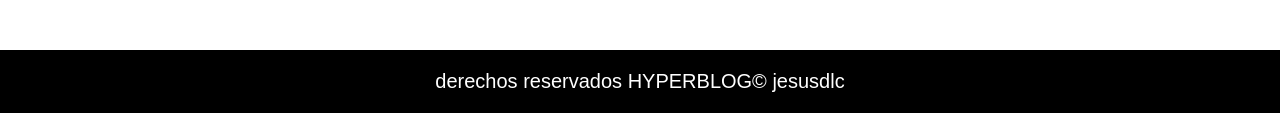
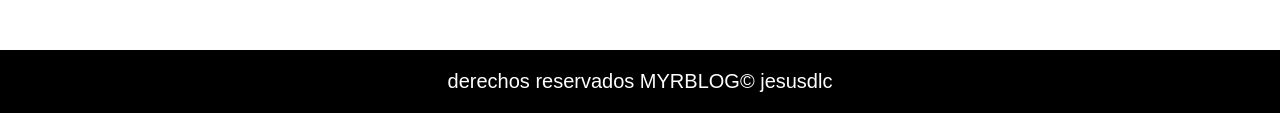
Before and after one commit to JESUS-DLC/myblog, a plain HTML site: page index.html in a window 1280 px wide. Shown: the part 664-797 px from the top of the page. Drawn offline with Linux system fonts and the light colour scheme.

Commit message:
correcicion de footer

```diff
--- a/index.html
+++ b/index.html
@@ -34,7 +34,7 @@
 
 
   <footer>
-        <p>derechos reservados HYPERBLOG&copy; jesusdlc</p>
+        <p>derechos reservados MYRBLOG&copy; jesusdlc</p>
     </footer>
 </body>
 </html>
```
